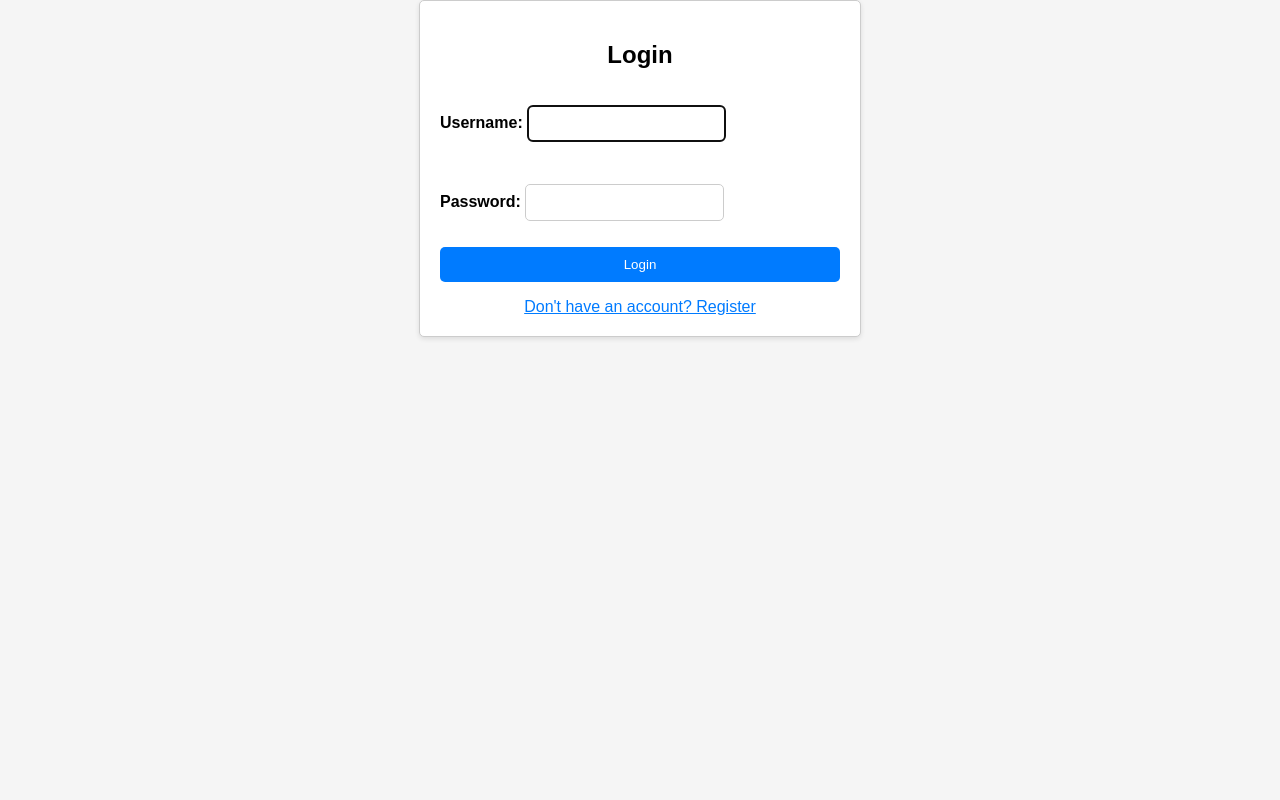
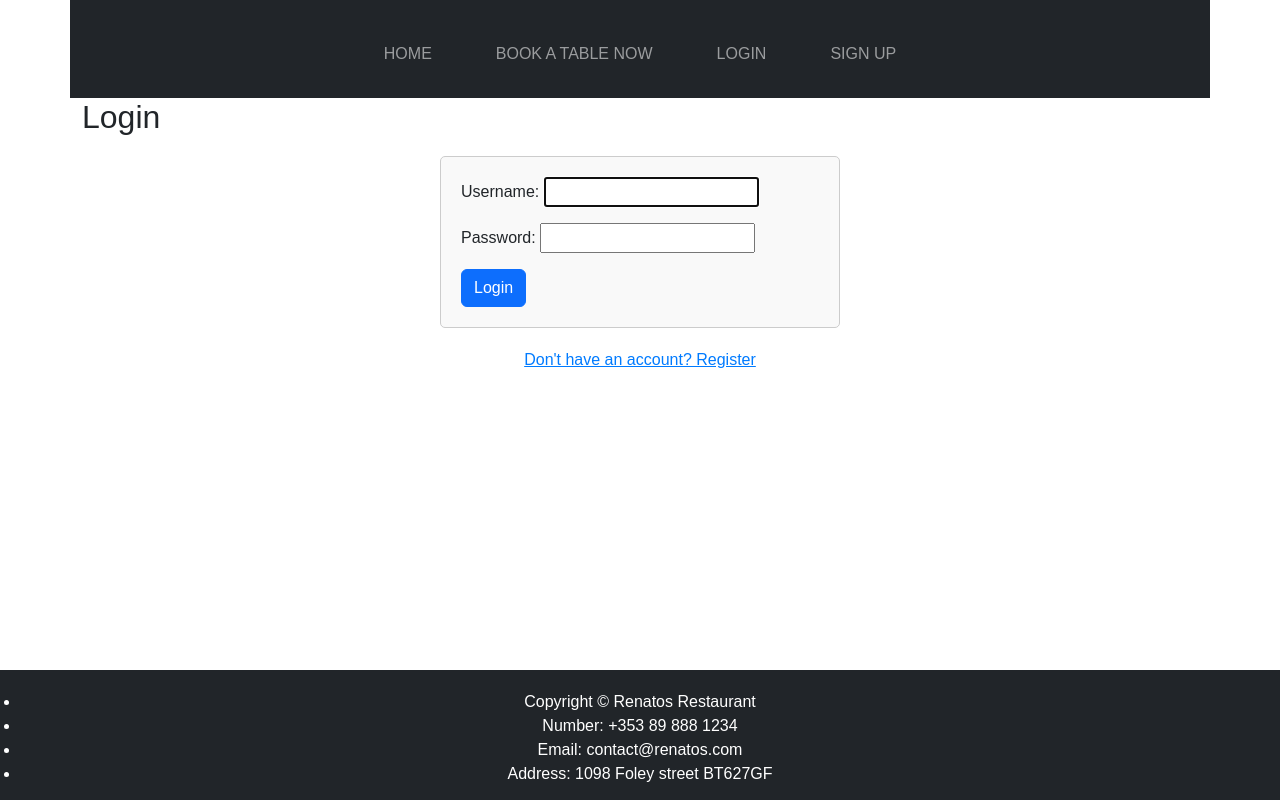
Before and after one commit to RenatoLemes/restaurant-port4, a Django app: page /login/ in a window 1280 px wide. Run offline with Django 4.2, Linux system fonts and the light colour scheme.

Commit message:
added some html to the project templates

```diff
--- a/reservations/templates/login.html
+++ /dev/null
@@ -1,17 +0,0 @@
-{% load static %}
-
-{% block head %}
-  <link rel="stylesheet" type="text/css" href="css/auth.css">
-{% endblock %}
-
-{% block content %}
-  <div class="container">
-    <h2>Login</h2>
-    <form method="post">
-      {% csrf_token %}
-      {{ form.as_p }}
-      <button type="submit">Login</button>
-    </form>
-    <a href="{% url 'register' %}">Don't have an account? Register</a>
-  </div>
-{% endblock %}
--- a/reservations/urls.py
+++ b/reservations/urls.py
@@ -2,7 +2,8 @@ from django.urls import path
 from . import views
 
 urlpatterns = [
-    path('reservations/', views.make_reservation, name='make_reservation'),
+   path('', views.home, name='home'),
+    path('make_reservation/', views.make_reservation, name='reservation'),
     path('register/', views.register, name='register'),
     path('login/', views.login, name='login'),
 ]
--- a/reservations/views.py
+++ b/reservations/views.py
@@ -7,6 +7,11 @@ from django.contrib.auth import login, authenticate
 from django.contrib.auth.forms import UserCreationForm
 from django.shortcuts import render, redirect
 from django.contrib.auth.forms import AuthenticationForm
+from django.views import generic, View
+
+
+def home(request):
+    return render(request, 'index.html')
 
 def register(request):
     if request.method == 'POST':
--- a/restaurant/settings.py
+++ b/restaurant/settings.py
@@ -11,6 +11,7 @@ https://docs.djangoproject.com/en/4.2/ref/settings/
 """
 
 from pathlib import Path
+import os
 
 # Build paths inside the project like this: BASE_DIR / 'subdir'.
 BASE_DIR = Path(__file__).resolve().parent.parent
@@ -57,7 +58,7 @@ ROOT_URLCONF = 'restaurant.urls'
 TEMPLATES = [
     {
         'BACKEND': 'django.template.backends.django.DjangoTemplates',
-        'DIRS': [],
+        'DIRS': [os.path.join(BASE_DIR, 'templates'),],
         'APP_DIRS': True,
         'OPTIONS': {
             'context_processors': [
--- a/reservations/css/style.css
+++ b/static/css/style.css
@@ -2,6 +2,9 @@ body {
     font-family: Arial, sans-serif;
     margin: 0;
     padding: 0;
+    height: 100%;
+    display: flex;
+    flex-direction: column;
 }
 
 h1 {
@@ -34,3 +37,18 @@ a {
     margin-top: 10px;
     color: #007BFF;
 }
+
+.content-wrap {
+    flex: 1;
+}
+
+.footer {
+    padding: 20px;
+    position: fixed;
+    bottom: 0;
+    left: 0;
+    right: 0;
+    margin-top: 0;
+    z-index: 1;
+    height: 130px;
+}
--- /dev/null
+++ b/templates/base.html
@@ -0,0 +1,71 @@
+{% load static %}
+
+<!DOCTYPE html>
+<html>
+<head>
+    <title>Restaurant Booking</title>
+    <link href="https://cdn.jsdelivr.net/npm/bootstrap@5.3.1/dist/css/bootstrap.min.css"
+    rel="stylesheet" integrity="sha384-4bw+/aepP/YC94hEpVNVgiZdgIC5+VKNBQNGCHeKRQN+PtmoHDEXuppvnDJzQIu9" crossorigin="anonymous">
+    <script src="https://cdn.jsdelivr.net/npm/bootstrap@5.3.1/dist/js/bootstrap.bundle.min.js"
+    integrity="sha384-HwwvtgBNo3bZJJLYd8oVXjrBZt8cqVSpeBNS5n7C8IVInixGAoxmnlMuBnhbgrkm" crossorigin="anonymous">
+    </script>
+    <link rel="stylesheet" href="/static/css/style.css">
+</head>
+<body>
+    <header>
+        <!-- Navigation-->
+    <div class="container nav-bar-container bg-dark" id="mainNav">
+        <nav class="navbar navbar-expand-lg navbar-dark py-lg-4" id="mainNav">
+            <a class="navbar-brand text-uppercase fw-bold d-lg-none" href="{% url 'home' %}">Renatos</a>
+            <button class="navbar-toggler" id="menu-toggle" type="button" data-bs-toggle="collapse"
+                data-bs-target="#navbarSupportedContent" aria-controls="navbarSupportedContent" aria-expanded="false"
+                aria-label="Toggle navigation"><span class="navbar-toggler-icon"></span></button>
+            <div class="collapse navbar-collapse navbar-colour" id="navbarSupportedContent">
+                <ul class="navbar-nav mx-auto text-main">
+                    <li class="nav-item px-lg-4"><a class="nav-link text-uppercase" href="{% url 'home' %}">Home</a>
+                    </li>
+                    <li class="nav-item px-lg-4">
+                        <a class="nav-link text-uppercase" href="{% url 'reservation' %}">Book a table now</a>
+                    </li>
+                    {% if user.is_authenticated %}
+                    <!-- <li class="nav-item px-lg-4"><a class="nav-link text-uppercase" href="#">My
+                            Bookings</a></li> -->
+                    <li class="nav-item px-lg-4"><a class="nav-link text-uppercase"
+                            href="#">Logout</a></li>
+                    {% else %}
+                    <li class="nav-item px-lg-4"><a class="nav-link text-uppercase"
+                            href="{% url 'login' %}">Login</a></li>
+                    <li class="nav-item px-lg-4"><a class="nav-link text-uppercase"
+                            href="#">Sign up</a></li>
+                    {% endif %}
+                    <!-- {% if user.is_staff %}
+                    <li class="nav-item px-lg-4"><a class="nav-link text-uppercase"
+                            href="#">Management</a></li>
+                    {% endif %} -->
+                </ul>
+                {% if user.is_authenticated %}
+                <span class="navbar-text text-muted">
+                    Logged in as: {{ user.username }}
+                </span>
+                {% endif %}
+            </div>
+        </nav>
+    </div>
+    </header>
+    <main>
+        {% block content %}{% endblock %}
+    </main>
+    <footer>
+        <footer class="footer bg-dark text-white text-center">
+            <div class="row">
+                <ul class="footer-ul">
+                    <li>Copyright &copy; Renatos Restaurant <span id="copyright"></span></li>
+                    <li>Number: +353 89 888 1234</li>
+                    <li>Email: contact@renatos.com</li>
+                    <li>Address: 1098 Foley street BT627GF</li>
+                </ul>
+            </div>
+        </footer>
+    </footer>
+</body>
+</html>
--- /dev/null
+++ b/templates/login.html
@@ -0,0 +1,40 @@
+{% extends 'base.html' %}
+{% load static %}
+
+{% block head %}
+  <link rel="stylesheet" type="text/css" href="{% static 'css/auth.css' %}">
+{% endblock %}
+
+{% block content %}
+<!-- <div class="container">
+<h2>Login</h2>
+<form>
+  {% csrf_token %}
+  {{ form.as_p }}
+  <div class="row mb-3">
+    <label for="inputEmail3" class="col-sm-2 col-form-label">Email</label>
+    <div class="col-sm-10">
+      <input type="email" class="form-control" id="inputEmail3">
+    </div>
+  </div>
+  <div class="row mb-3">
+    <label for="inputPassword3" class="col-sm-2 col-form-label">Password</label>
+    <div class="col-sm-10">
+      <input type="password" class="form-control" id="inputPassword3">
+    </div>
+  </div>
+  <button type="submit" class="btn btn-primary">Login</button>
+  <a href="{% url 'register' %}">Don't have an account? Register</a>
+</form>
+</div> -->
+
+  <div class="container">
+    <h2>Login</h2>
+    <form method="post">
+      {% csrf_token %}
+      {{ form.as_p }}
+      <button type="submit" class="btn btn-primary">Login</button>
+    </form>
+    <a href="{% url 'register' %}">Don't have an account? Register</a>
+  </div>
+{% endblock %}
--- a/reservations/templates/register.html
+++ b/templates/register.html
@@ -1,7 +1,8 @@
-<!-- {% load static %} -->
+{% extends 'base.html' %}
+{% load static %}
 
 {% block head %}
-  <link rel="stylesheet" type="text/css" href="../css/auth.css">
+  <link rel="stylesheet" type="text/css" href="{% static 'css/auth.css' %}">
 {% endblock %}
 
 {% block content %}
```
Also changed, not shown: templates/index.html (added, +7 -0 lines), templates/make_reservation.html (renamed from reservations/templates/make_reservation.html, +11 -3 lines), db.sqlite3, static/css/auth.css (renamed from reservations/css/auth.css).
